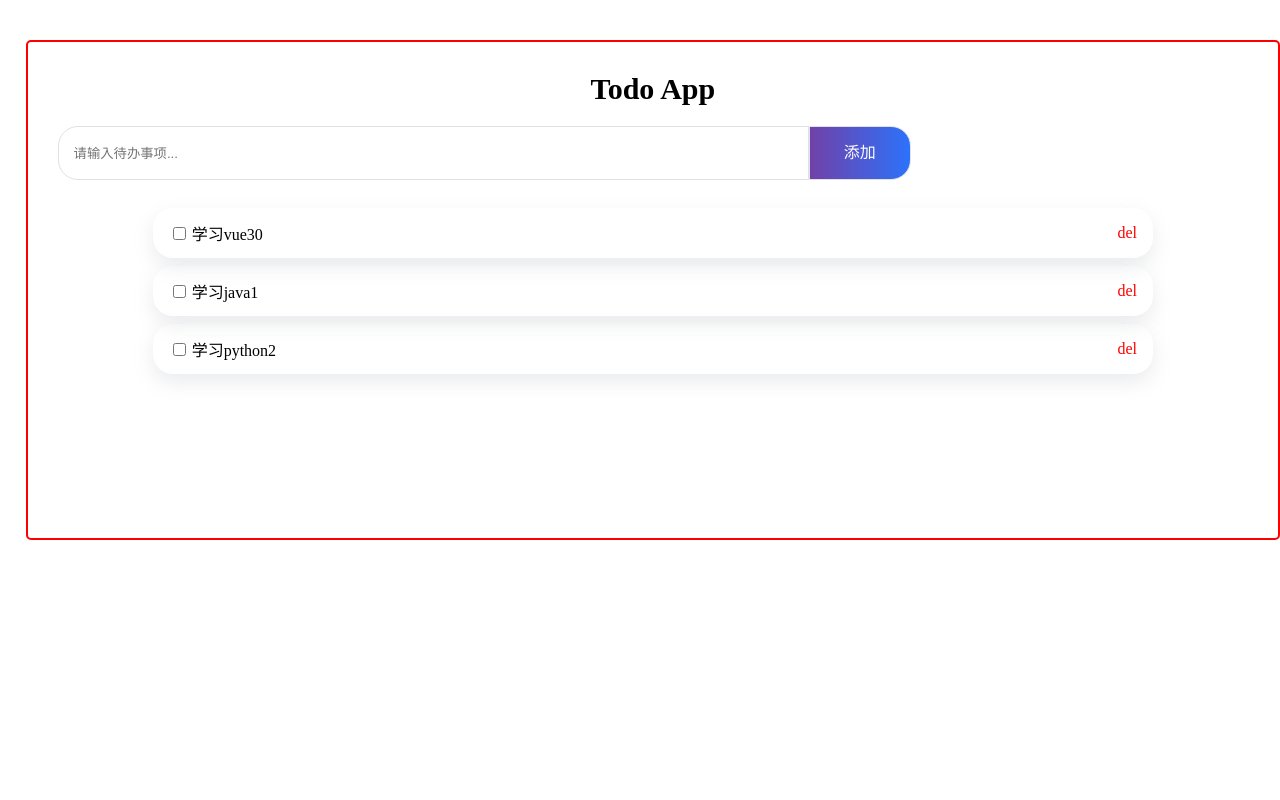
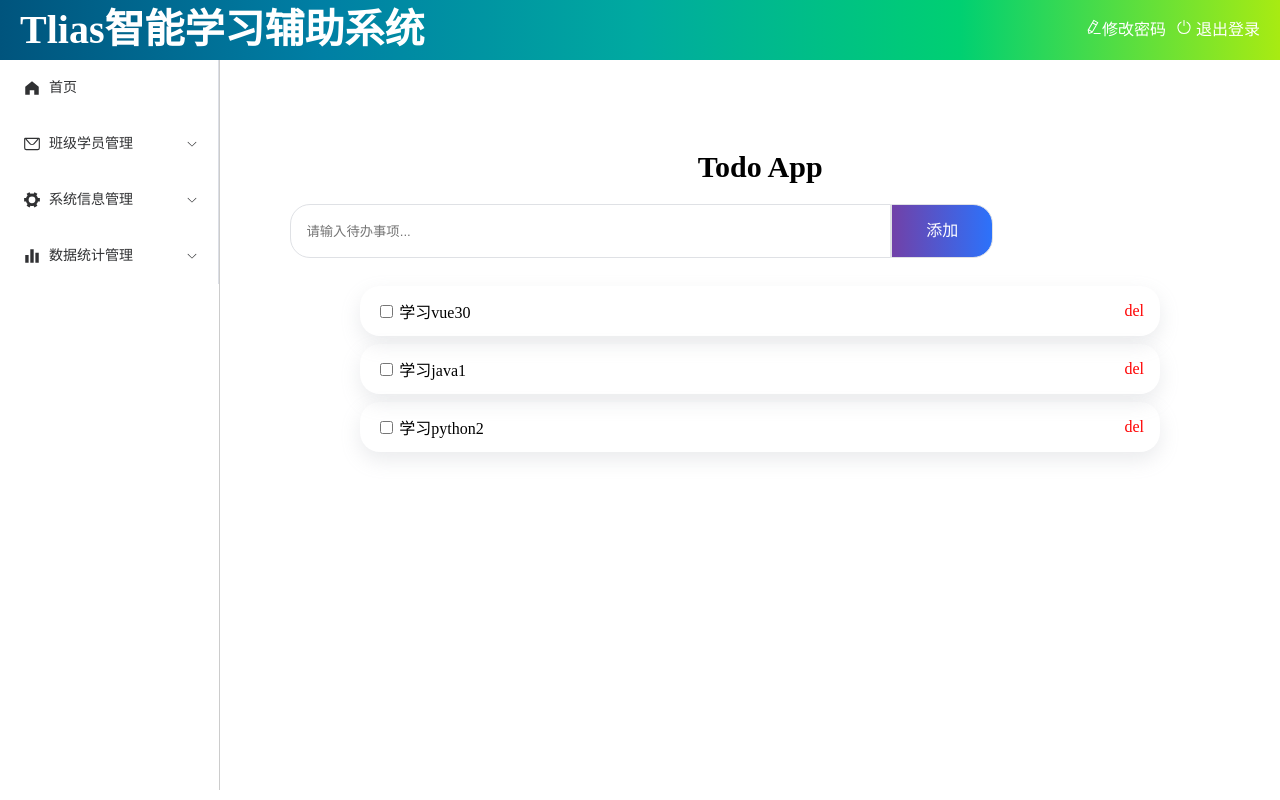
Before and after one commit to lxc9998/TliasWeb, a Vue app: page /todo in a window 1280 px wide. Built offline with nearby package versions, Linux system fonts and the light colour scheme; the HTML template or start-up script is replaced by a standard one.

Commit message:
配置嵌套路由

```diff
--- a/src/component/TodoList.vue
+++ b/src/component/TodoList.vue
@@ -1,15 +1,7 @@
 <script setup lang="ts">
 import { ref } from 'vue'
 const text = ref('')
-// const b = ref(true) // 验证checkbox的双向绑定
-// function ref2() {   // 验证双向绑定v1
-//   text.value += '~';
-//   console.log(text.value)
-//   // b.value = !b.value;
-// }
-
-// const list = ref(['学习vue3', '学习java', '学习python'])
-const list2 = ref([
+const list = ref([
   {
     text: '学习vue3',
     checked: false
@@ -25,14 +17,14 @@ const list2 = ref([
 ])
 
 function addTodo() {
-  list2.value.push({
+  list.value.push({
     text: text.value,
     checked: false
   })
   text.value = ''
 }
 function delTodo(index: number) {
-  list2.value.splice(index, 1)
+  list.value.splice(index, 1)
 }
 </script>
 
@@ -44,7 +36,7 @@ function delTodo(index: number) {
       <div @click="addTodo" class="todo-button">添加</div>
     </div>
 
-    <div v-for="(item, index) in list2" :key="index" :class="item.checked ? 'complete' : 'todo-list'">
+    <div v-for="(item, index) in list" :key="index" :class="item.checked ? 'complete' : 'todo-list'">
       <div>
         <input v-model="item.checked" type="checkbox">
         <span class="name">{{ item.text + index }}</span>
@@ -120,8 +112,6 @@ function delTodo(index: number) {
 }
 
 .todo-app {
-  border: 2px solid red;
-  border-radius: 5px;
   width: 98%;
   height: 500px;
   margin-left: auto;
--- a/src/router/index.ts
+++ b/src/router/index.ts
@@ -1,13 +1,38 @@
 import { createRouter, createWebHistory } from 'vue-router'
+import Layoutviews from '@/views/layout/index.vue'
+import IndexViews from '@/views/index/index.vue'
+import ClazzViews from '@/views/clazz/index.vue'
+import StuViews from '@/views/stu/index.vue'
 import TodoList from '@/component/TodoList.vue'
-import Layout from '@/layout/index.vue'
+import DeptViews from '@/views/dept/index.vue'
+import EmpViews from '@/views/emp/index.vue'
+import EmpReportViews from '@/views/report/emp/index.vue'
+import StuReportViews from '@/views/report/stu/index.vue'
+import LogViews from '@/views/log/index.vue'
+import LoginViews from '@/views/login/index.vue'
 
+const routes = [
+    { path: '/',
+      name: '',
+      component: Layoutviews,
+      redirect: '/index',
+      children: [
+        { path: '/index', name: 'index', component: IndexViews },
+        { path: '/clazz', name: 'clazz', component: ClazzViews },
+        { path: '/stu', name: 'stu', component: StuViews },
+        { path: '/todo', name: 'todo', component: TodoList },
+        { path: '/dept', name: 'dept', component: DeptViews },
+        { path: '/emp', name: 'emp', component: EmpViews },
+        { path: '/empReport', name: 'empReport', component: EmpReportViews },
+        { path: '/stuReport', name: 'stuReport', component: StuReportViews },
+        { path: '/log', name: 'log', component: LogViews },
+      ]
+    },
+    {path: '/login', name: 'login', component: LoginViews}
+]
 const router = createRouter({
   // 创建基于HTML5 history模式的路由实例
-  history: createWebHistory(import.meta.env.BASE_URL), // 使用项目基础路径作为路由的基础路径
-  routes: [
-    { path: '/todo', name: 'todo', component: TodoList },
-    { path: '/', name: 'layout', component: Layout }
-  ]
+  history: createWebHistory(),
+  routes,
 })
 export default router
--- /dev/null
+++ b/src/views/clazz/index.vue
@@ -0,0 +1,11 @@
+<script setup lang="ts">
+
+</script>
+
+<template>
+  班级管理
+</template>
+
+<style scoped>
+
+</style>
--- /dev/null
+++ b/src/views/dept/index.vue
@@ -0,0 +1,11 @@
+<script setup lang="ts">
+
+</script>
+
+<template>
+  部门管理
+</template>
+
+<style scoped>
+
+</style>
--- /dev/null
+++ b/src/views/emp/index.vue
@@ -0,0 +1,11 @@
+<script setup lang="ts">
+
+</script>
+
+<template>
+  员工管理
+</template>
+
+<style scoped>
+
+</style>
--- /dev/null
+++ b/src/views/index/index.vue
@@ -0,0 +1,11 @@
+<script setup lang="ts">
+
+</script>
+
+<template>
+  首页
+</template>
+
+<style scoped>
+
+</style>
--- a/src/layout/index.vue
+++ b/src/views/layout/index.vue
@@ -1,19 +1,4 @@
 <script setup lang="ts">
-import { ref } from 'vue'
-import {
-  Document,
-  Menu as IconMenu,
-  Location,
-  Setting,
-} from '@element-plus/icons-vue'
-
-const isCollapse = ref(true)
-const handleOpen = (key: string, keyPath: string[]) => {
-  console.log(key, keyPath)
-}
-const handleClose = (key: string, keyPath: string[]) => {
-  console.log(key, keyPath)
-}
 </script>
 
 <template>
@@ -34,31 +19,38 @@ const handleClose = (key: string, keyPath: string[]) => {
       <!-- 侧边栏+主区域 -->
       <el-container>
         <el-aside width="200px" class="aside">
-          <el-menu>
+          <el-menu router>
             <!-- index可以设置为非数字，配合router属性使用 -->
-            <el-menu-item index="/index"><el-icon>
-                <HomeFilled />
-              </el-icon>首页</el-menu-item>
+            <el-menu-item index="/index"><el-icon><HomeFilled /></el-icon>首页</el-menu-item>
+              <!-- 班级管理菜单 -->
             <el-sub-menu index="/manage">
-              <template #title><el-icon>
-                  <message />
-                </el-icon>班级学员管理</template>
-              <el-menu-item index="class">班级管理</el-menu-item>
-              <el-menu-item index="stu">学员管理</el-menu-item>
-              <el-sub-menu index="1-4">
+              <template #title><el-icon><message /></el-icon>班级学员管理</template>
+              <el-menu-item index="/clazz"><el-icon><Menu /></el-icon> 班级管理</el-menu-item>
+              <el-menu-item index="/stu"><el-icon><HomeFilled /></el-icon>班级学员管理</el-menu-item>
+              <el-sub-menu index="/todo">
                 <template #title>待办列表</template>
-                <el-menu-item index="todolist">TodoList</el-menu-item>
+                <el-menu-item index="/todo">TodoList</el-menu-item>
               </el-sub-menu>
             </el-sub-menu>
-            <el-sub-menu index="/manage">
+            <!-- 系统信息管理 -->
+            <el-sub-menu index="/system">
               <template #title><el-icon><Tools/></el-icon>系统信息管理</template>
-              <el-menu-item index="1-1">部门管理</el-menu-item>
-              <el-menu-item index="1-2">员工管理</el-menu-item>
+              <el-menu-item index="/dept"><el-icon><HelpFilled /></el-icon>部门管理</el-menu-item>
+              <el-menu-item index="/emp"><el-icon><Avatar /></el-icon>员工管理</el-menu-item>
             </el-sub-menu>
+
+            <!-- 数据统计管理 -->
+            <el-sub-menu index="/report">
+              <template #title><el-icon><Histogram /></el-icon>数据统计管理</template>
+              <el-menu-item index="/empReport"><el-icon><InfoFilled /></el-icon>员工信息统计</el-menu-item>
+              <el-menu-item index="/stuReport"><el-icon><Share /></el-icon>学员信息统计</el-menu-item>
+              <el-menu-item index="/log"><el-icon><Document /></el-icon>日志信息统计</el-menu-item>
+            </el-sub-menu>
+
           </el-menu>
         </el-aside>
         <!-- 主区域 -->
-        <el-main>右侧核心区域</el-main>
+        <el-main><router-view></router-view></el-main>
       </el-container>
     </el-container>
   </div>
--- /dev/null
+++ b/src/views/log/index.vue
@@ -0,0 +1,11 @@
+<script setup lang="ts">
+
+</script>
+
+<template>
+  登录
+</template>
+
+<style scoped>
+
+</style>
--- /dev/null
+++ b/src/views/login/index.vue
@@ -0,0 +1,11 @@
+<script setup lang="ts">
+
+</script>
+
+<template>
+  员工信息统计
+</template>
+
+<style scoped>
+
+</style>
--- /dev/null
+++ b/src/views/report/emp/index.vue
@@ -0,0 +1,11 @@
+<script setup lang="ts">
+
+</script>
+
+<template>
+  员工信息统计
+</template>
+
+<style scoped>
+
+</style>
--- /dev/null
+++ b/src/views/report/stu/index.vue
@@ -0,0 +1,11 @@
+<script setup lang="ts">
+
+</script>
+
+<template>
+  学员信息统计
+</template>
+
+<style scoped>
+
+</style>
--- /dev/null
+++ b/src/views/stu/index.vue
@@ -0,0 +1,11 @@
+<script setup lang="ts">
+
+</script>
+
+<template>
+  班级学员管理
+</template>
+
+<style scoped>
+
+</style>
```
